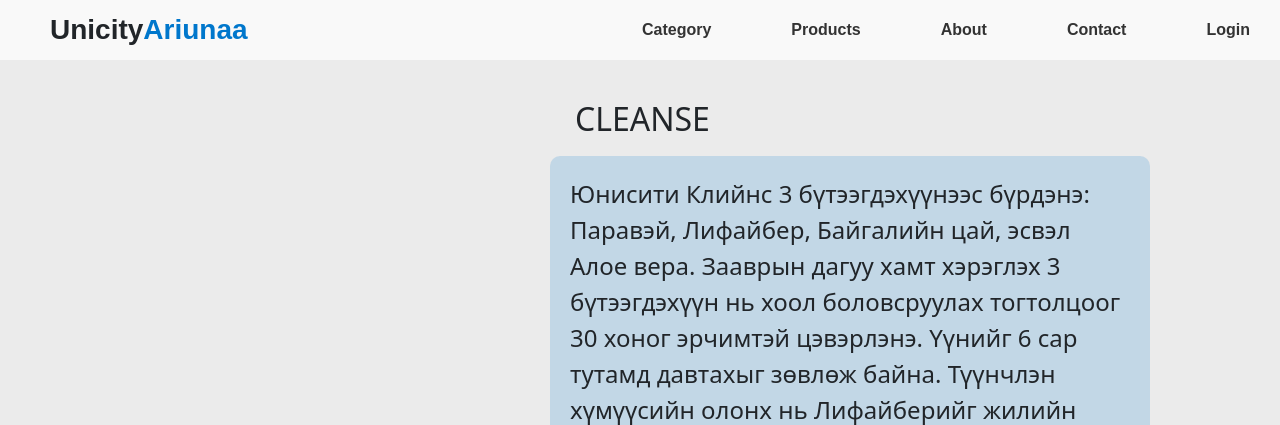
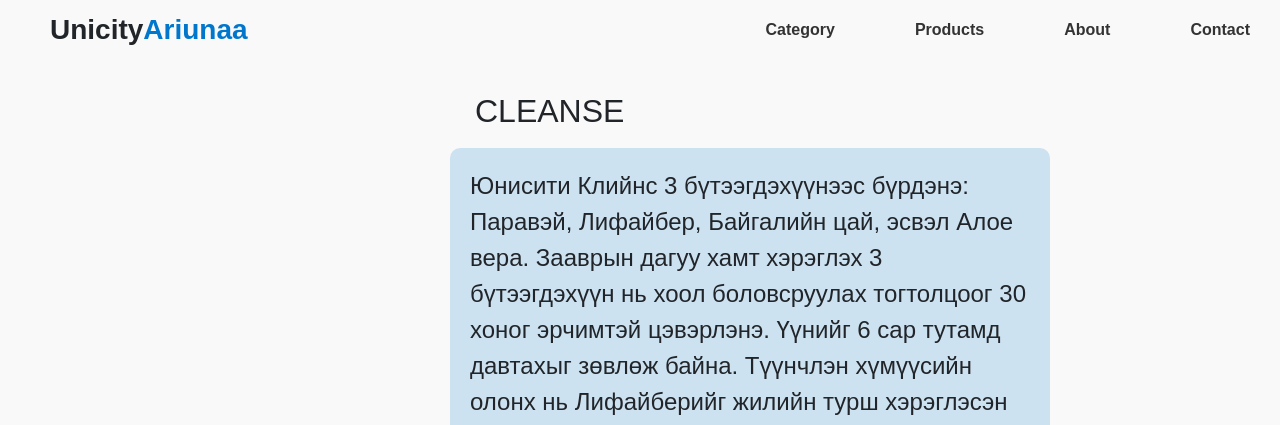
Before and after one commit to BagabandiBagaa/UnicityAriunaa-URL, a Django app: page /main/1/ in a window 1280 px wide. Shown: the top 425 px of the page. Run offline with Django 4.2, Linux system fonts and the light colour scheme; data comes from the database, SQL or seed files in the repository.

Commit message:
Update details.html

```diff
--- a/products/templates/products/details.html
+++ b/products/templates/products/details.html
@@ -20,8 +20,7 @@
             <a class="category" href="/main/Category/Horguijuuleh/">Category</a>
             <a class="prods" href="/main/">Products</a>
             <a class="about" href="/main/about/">About</a>
-            <a class="contact" href="/main/contact/">Contact</a>
-            <a class="login" href="/admin/">Login</a>
+            <a class="contact" href="/main/contact/">Contact</a
         </div>
         <button class="dropdown-button">Menu</button>
         <div class="dropdown-list">
@@ -29,7 +28,6 @@
             <a class="prods" href="/main/">Products</a>
             <a class="about" href="/main/about/">About</a>
             <a class="contact" href="/main/contact/">Contact</a>
-            <a class="login" href="/admin/">Login</a>
         </div>
     </div>
     <script>
```
